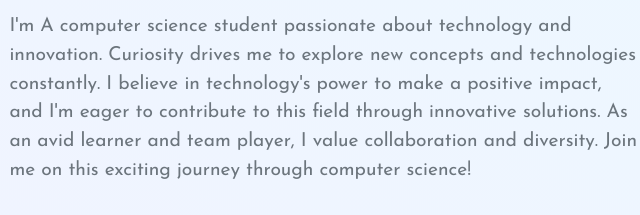
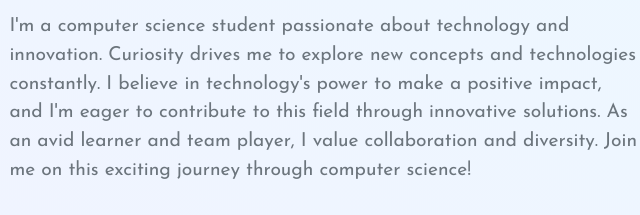
Before and after one commit to Emmanuel326/Personal-Portfolio, a plain HTML site: page index.html in a window 1280 px wide. Shown: the part 257-472 px from the top of the page, 63-703 px from the left. Drawn offline with nearby package versions, Linux system fonts and the light colour scheme.

Commit message:
Update index.html

```diff
--- a/index.html
+++ b/index.html
@@ -95,7 +95,7 @@
             Hello! I Am <br /><span class="c-orange">Emmanuel Nyaribo</span>
           </h2>
           <p class="text-muted">
-            I'm A computer science student passionate about
+            I'm a computer science student passionate about
             technology and innovation. Curiosity drives me to explore
             new concepts and technologies constantly. I believe in
             technology's power to make a positive impact, and I'm eager
```
